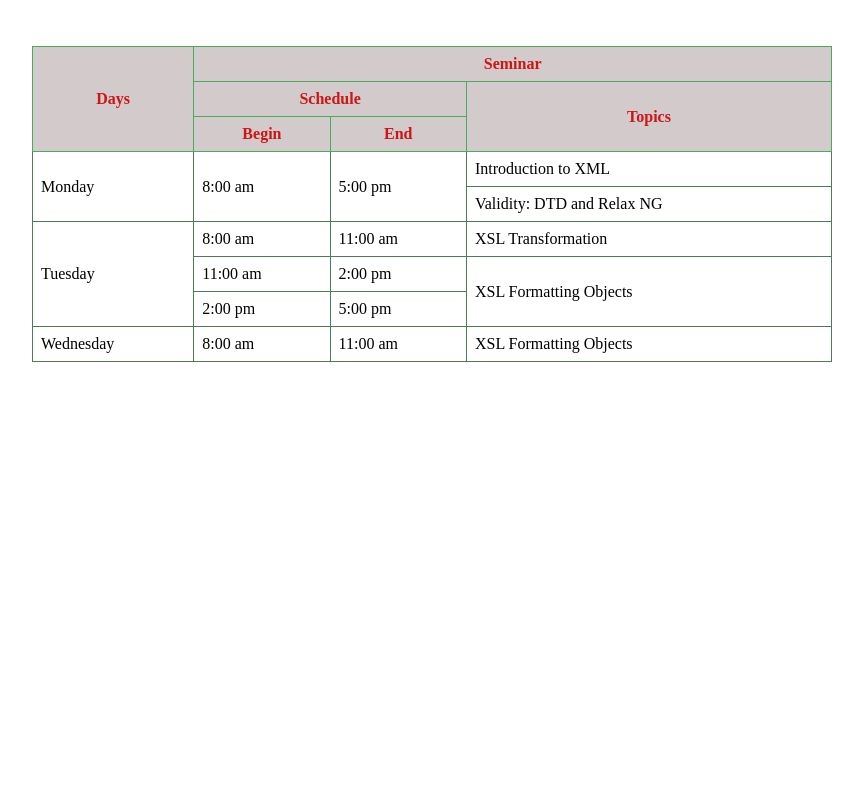
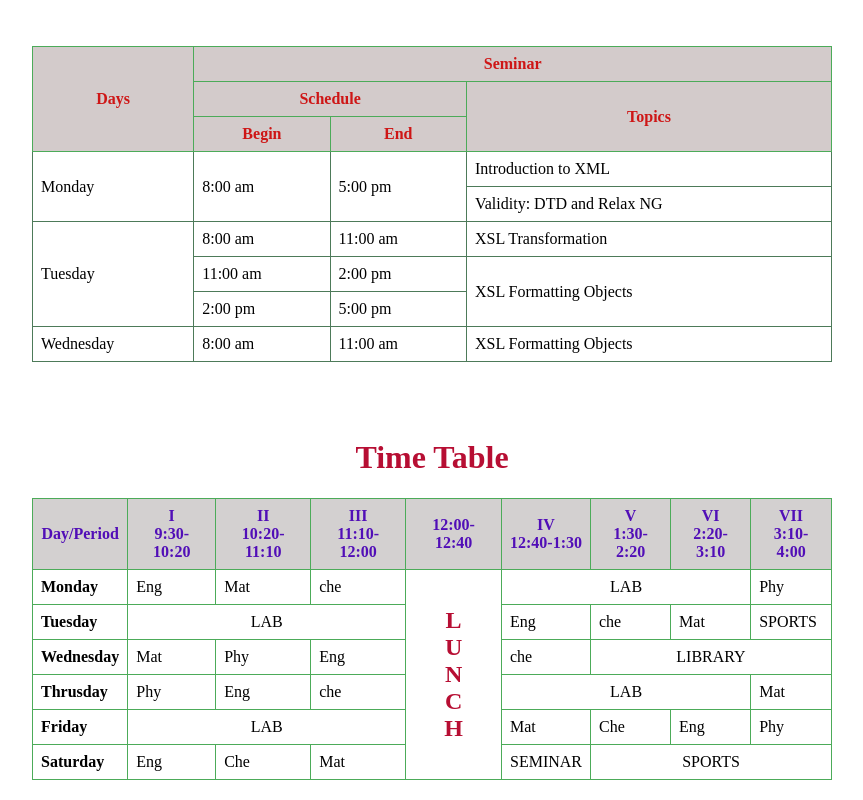
Before and after one commit to Git-Enthusiast/MERN, a plain HTML site: page HTML/3/index.htm in a window 1280 px wide. Shown: the part 454-1254 px from the top of the page, without its empty margins (208-1071 px from the left). Before the commit the page ends 836 px from the top, so only its background shows below. Drawn offline with Linux system fonts and the light colour scheme.

Commit message:
HTML Lec-3 Modified

```diff
--- a/HTML/3/index.htm
+++ b/HTML/3/index.htm
@@ -43,6 +43,35 @@
                 padding: 8px;
                 text-align: left;
             }
+        }
+        .table3 {
+            border-collapse: collapse;
+            width: 100%;
+            max-width: 800px;
+            margin: 20px auto;
+            th, td {
+                border: 1px solid rgb(76, 171, 89);
+                padding: 8px;
+
+
+            }
+            th {
+            background-color: #d3d0d0;
+            color: #510eb7;
+            }
+        }
+        #timetable {
+            text-align: center;
+            color: #b70e33;
+            padding: auto;
+        }
+        .center {
+            text-align: center;
+        }
+        #lunch {
+            text-align: center;
+            color: #b70e33;
+            padding: auto;
         }
     </style>
 </head>
@@ -182,5 +211,76 @@
                 <td>XSL Formatting Objects</td>
             </tr>
     </table>
+    <br>
+    <br>
+    <table class="table3">
+        <h1 id="timetable">Time Table</h1>
+       <thead class="thead3">
+        <tr>
+             <th>Day/Period</th>
+             <th>I <br>9:30-10:20</th>
+             <th>II <br>10:20-11:10</th>
+             <th>III <br>11:10-12:00</th>
+             <th>12:00-12:40</th>
+             <th>IV <br>12:40-1:30</th>
+             <th>V <br>1:30-2:20</th>
+             <th>VI <br>2:20-3:10</th>
+             <th>VII <br>3:10-4:00</th>
+        </tr>
+
+    </thead>
+    <tbody class="tbody3">
+        <tr>
+            <td><b>Monday</b></td>
+            <td>Eng</td>
+            <td>Mat</td>
+            <td>che</td>
+            <td rowspan="6"><h2 id="lunch">L <br>U <br>N <br>C <br>H</h2></td>
+            <td colspan="3" class="center">LAB</td>
+            <td>Phy</td>
+        </tr>
+        <tr>
+            <td><b>Tuesday</b></td>
+            <td colspan="3" class="center">LAB</td>
+            <td>Eng</td>
+            <td>che</td>
+            <td>Mat</td>
+            <td>SPORTS</td>
+        </tr>
+        <tr>
+            <td><b>Wednesday</b></td>
+            <td>Mat</td>
+            <td>Phy</td>
+            <td>Eng</td>
+            <td>che</td>
+            <td colspan="3" class="center">LIBRARY</td>
+        </tr>
+        <tr>
+            <td><b>Thrusday</b></td>
+            <td>Phy</td>
+            <td>Eng</td>
+            <td>che</td>
+            <td colspan="3" class="center">LAB</td>
+            <td>Mat</td>
+        </tr>
+        <tr>
+            <td><b>Friday</b></td>
+            <td colspan="3" class="center">LAB</td>
+            <td>Mat</td>
+            <td>Che</td>
+            <td>Eng</td>
+            <td>Phy</td>
+        </tr>
+        <tr>
+            <td><b>Saturday</b></td>
+            <td>Eng</td>
+            <td>Che</td>
+            <td>Mat</td>
+            <td>SEMINAR</td>
+            <td colspan="3" class="center">SPORTS</td>
+
+        </tr>
+    </tbody>
+    </table>
 </body>
 </html>
```
